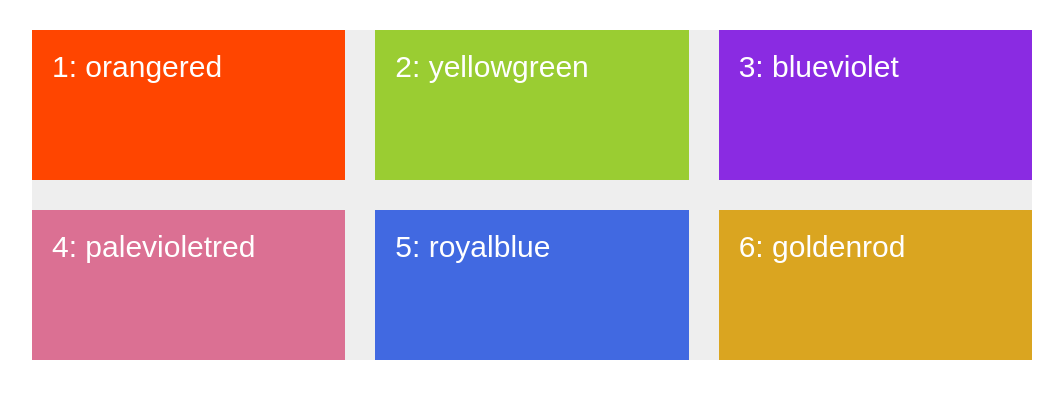
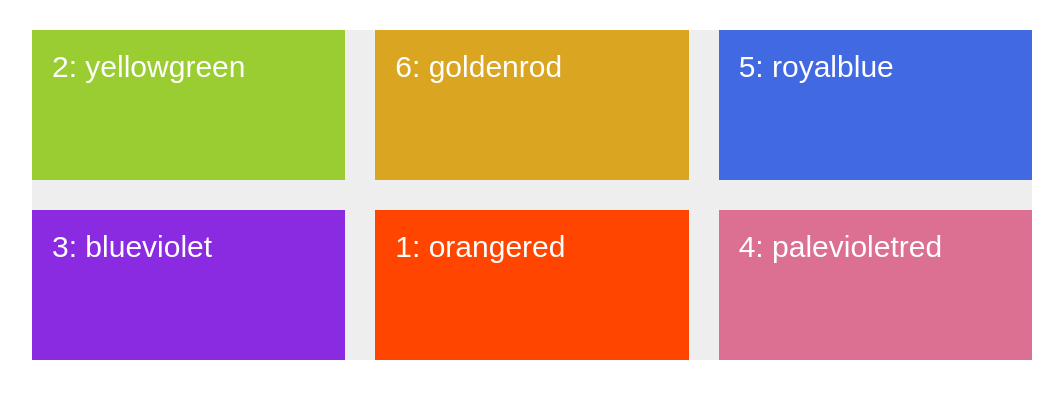
Before and after one commit to danilopetrovic/udemy-advanced-css-sass, a website: page _grid/index.html in a window 1280 px wide. Shown: the whole page, without its empty margins (108-1171 px from the left). Drawn offline with Linux system fonts and the light colour scheme.

Commit message:
06 - positioning grid items | grid-row, grid-column, grid-area

```diff
--- a/_grid/style.scss
+++ b/_grid/style.scss
@@ -25,6 +25,12 @@
 
   &--1 {
     background-color: orangered;
+    //grid-row-start: 2;
+    //grid-row-end: 3;
+    //grid-column-start: 2;
+    //grid-column-end: 3;
+    grid-row: 2 / 3;
+    grid-column: 2 / 3;
   }
 
   &--2 {
@@ -41,9 +47,14 @@
 
   &--5 {
     background-color: royalblue;
+    //grid-row: 1/2;
+    //grid-column: 3/4;
+    grid-area: 1 / 3 / 2 / 4;
   }
 
   &--6 {
     background-color: goldenrod;
+    grid-row: 1 / 2;
+    grid-column: 2 / 3;
   }
 }
```
Also changed, not shown: _grid/style.css. Lines whose indentation alone changed are shown as unchanged.
